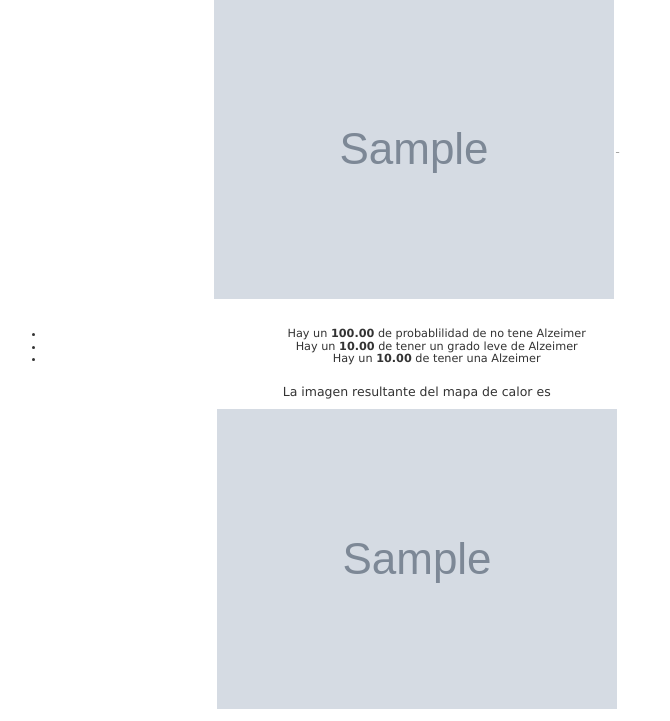
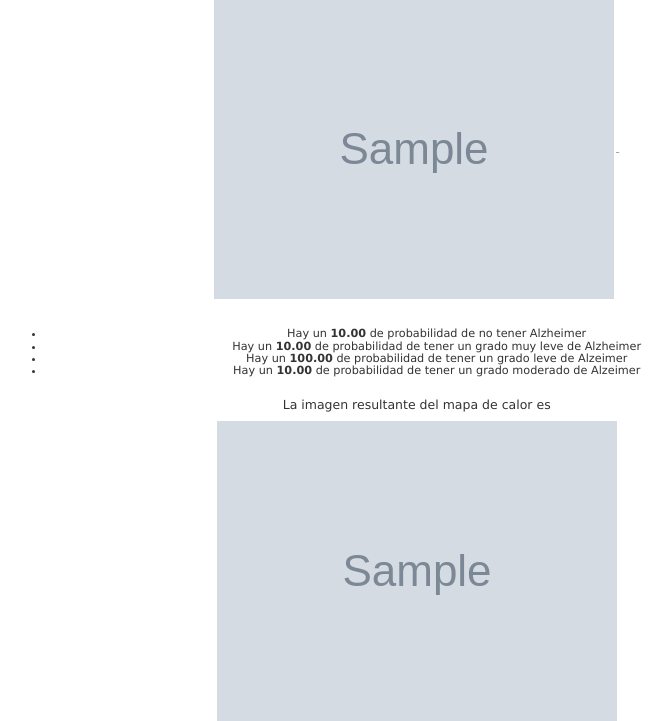
Before and after one commit to JuanSantacruzzz/TfgFront, a Flask app: template aplicacion/templates/resultado.html in a window 1280 px wide. Shown: the part 386-1107 px from the top of the page, without its empty margins (330-1000 px from the left). Run offline with Flask 2, Linux system fonts and the light colour scheme; the template is opened without the code that fills it: most values are stand-ins (such as "Sample title", 1, 10 or a date in 2020); grey boxes marked "Sample" are stand-in pictures; some libraries are stand-ins or nearby versions.

Commit message:
Cambio en el modelo y en el orden de las clases

```diff
--- a/aplicacion/templates/resultado.html
+++ b/aplicacion/templates/resultado.html
@@ -14,9 +14,11 @@ _	<br/>
 	<ul>
 	<h3>
 	{% for elemento in preds -%}
-		<li>Hay un <b>{{'%0.2f'| format(elemento[0]*100|float)}}</b> de probablilidad de no tene Alzeimer</li>
-		<li>Hay un <b>{{'%0.2f'| format(elemento[1]*100|float)}}</b> de tener un grado leve de Alzeimer</li>
-		<li>Hay un <b>{{'%0.2f'| format(elemento[2]*100|float)}}</b> de tener una Alzeimer</li>
+		<li>Hay un <b>{{'%0.2f'| format(elemento[2]*100|float)}}</b> de probabilidad de no tener Alzheimer</li>
+		<li>Hay un <b>{{'%0.2f'| format(elemento[3]*100|float)}}</b> de probabilidad de tener un grado muy leve de Alzheimer</li>
+		<li>Hay un <b>{{'%0.2f'| format(elemento[0]*100|float)}}</b> de probabilidad de tener un grado leve de Alzeimer</li>
+		<li>Hay un <b>{{'%0.2f'| format(elemento[1]*100|float)}}</b> de probabilidad de tener un grado moderado de Alzeimer</li>
+
 	{% endfor -%}
 	</ul>
 	</h3>
```
